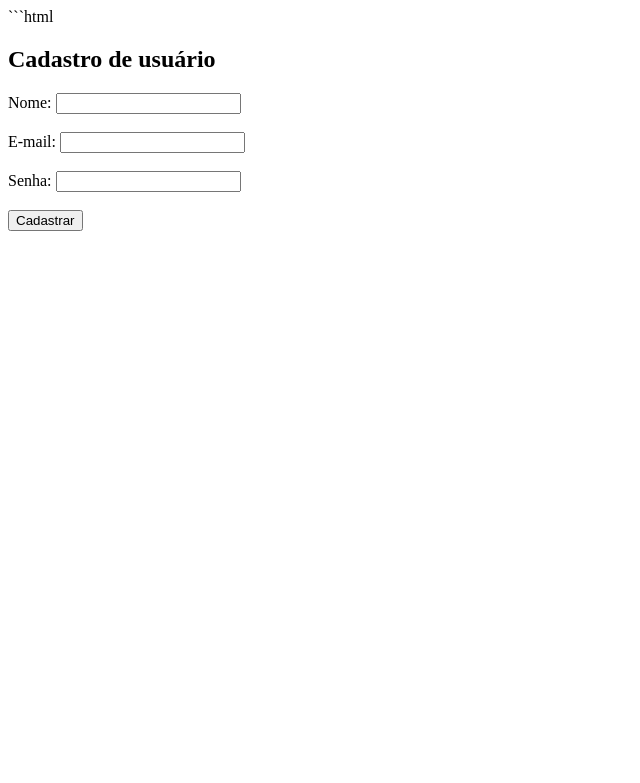
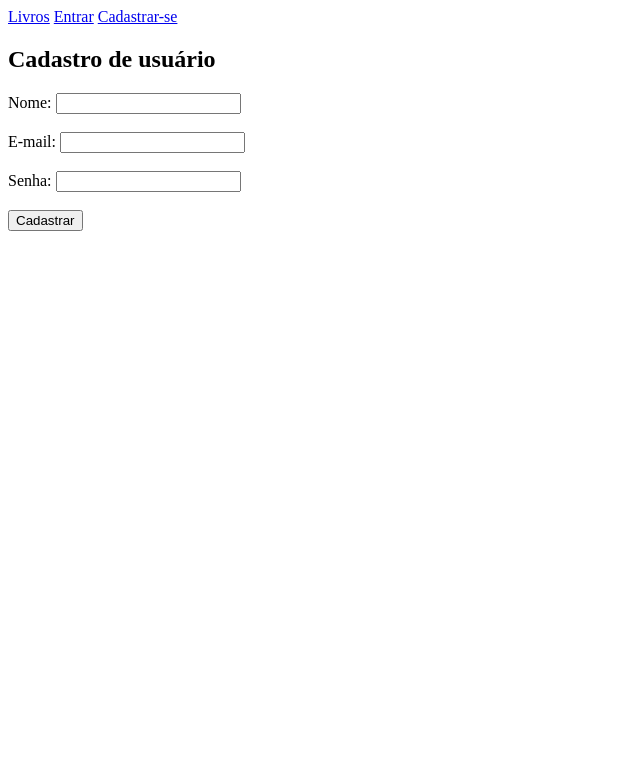
Before and after one commit to arthurm-barros/pratica_orientada_03, a Flask app: page /usuario/novo in a window 1280 px wide. Shown: the top 783 px of the page, without its empty margins (0-640 px from the left). Run offline with Flask 3, Linux system fonts and the light colour scheme.

Commit message:
fix: conserta e completa a autenticação.

````diff
--- a/core/app.py
+++ b/core/app.py
@@ -1,17 +1,17 @@
-from flask import Flask, redirect, render_template, request, url_for, flash
+from flask import Flask, redirect, render_template, request, url_for, flash, session
 from sqlalchemy import select
 
 from database import SessionLocal, criar_engine
-from models import Book, User
+from models import Book, User, buscar_usuario_por_email
 
 app = Flask(__name__)
 app.secret_key = '1aa0f4da-f708-4794-b4f6-cb001954b004'
 
 @app.route("/")
 def index():
-    session = criar_engine()[1]
-    usuarios = session.scalars(select(User)).all()
-    livros = session.scalars(select(Book)).all()
+    _session = criar_engine()[1]
+    usuarios = _session.scalars(select(User)).all()
+    livros = _session.scalars(select(Book)).all()
     return render_template('index.html')
 
 @app.route("/usuario/novo", methods=["POST","GET"])
@@ -23,34 +23,39 @@ def new_user():
 
         if not nome:
             flash('Digite um nome para se cadastrar', 'erro')
-            redirect(url_for('new_user'))
+            return redirect(url_for('new_user'))
         if not email:
             flash('Digite um email para se cadastrar', 'erro')
-            redirect(url_for('new_user'))
+            return redirect(url_for('new_user'))
         if not senha:
             flash('Digite uma senha para se cadastrar', 'erro')
-            redirect(url_for('new_user'))
+            return redirect(url_for('new_user'))
 
         session = criar_engine()[1]
 
-        usuario = session.scalars(select(User).where(User.nome==nome))
+        usuario = session.scalars(select(User).where(User.nome==nome)).first()
         if usuario:
             flash('Já existe um usuário com este nome', 'erro')
             return redirect(url_for('new_user'))
 
-        usuario = session.scalars(select(User).where(User.email==email))
+        usuario = session.scalars(select(User).where(User.email==email)).first()
         if usuario:
             flash('Já existe um usuário com este email', 'erro')
+            return redirect(url_for('new_user'))
 
-        usuario_novo = User(nome=nome, email=email)
+        usuario_novo = User(nome=nome, email=email, senha=senha)
         session.add(usuario_novo)
         session.commit()
 
         return redirect(url_for('login'))
-    return render_template('cadastro.html')
+    return render_template('user_form.html')
+
 
 @app.route("/livros/novo", methods=["POST","GET"])
 def new_book():
+    if 'usuario_nome' not in session:
+        return redirect(url_for('login'))
+
     if request.method == "POST":
         titulo = request.form.get("titulo")
         user_id = request.form.get("user_id")
@@ -73,20 +78,27 @@ def new_book():
         session.commit()
         return redirect(url_for("cadastro_livro"))
 
-    return render_template("book_form.html")
+    return render_template("book_form.html", usuario=session['usuario_nome'])
+
 
 @app.route("/livros/listar")
-def listar_livro():
-    session = criar_engine()[1]
-    livros = session.scalars(select(Book).order_by(Book.titulo)).all()
-    return render_template("index.html", livros=livros)
+def listar_livros():
+    if 'usuario_nome' not in session:
+        return redirect(url_for('login'))
+
+    _session = criar_engine()[1]
+    livros = _session.scalars(select(Book).order_by(Book.titulo)).all()
+    return render_template("livros.html", livros=livros, usuario=session['usuario_nome'])
 
 
 @app.route("/usuarios/listar")
 def listar_usuarios():
+    if 'usuario_nome' not in session:
+        return redirect(url_for('login'))
+
     session = criar_engine()[1]
     usuarios = session.scalars(select(User).order_by(User.nome)).all()
-    return render_template("index.html", usuarios=usuarios)
+    return render_template("index.html", usuarios=usuarios, usuario=session['usuario_nome'])
 
 
 @app.route('/login', methods=['GET', 'POST'])
@@ -103,3 +115,19 @@ def login():
     if not senha:
         flash('Insira sua senha para fazer login', 'erro')
         return redirect(url_for('login'))
+
+    usuario = buscar_usuario_por_email(email)
+    if not usuario:
+        flash('Nenhum usuário com estas credenciais foi encontrado', 'erro')
+        return redirect('login')
+
+    session['usuario_nome'] = usuario.nome
+    session['usuario_id'] = usuario.id
+
+    return redirect(url_for('index'))
+
+
+@app.route('/logout')
+def logout():
+    session.pop('usuario_nome')
+    session.pop('usuario_id')
--- a/core/models.py
+++ b/core/models.py
@@ -27,4 +27,5 @@ Base.metadata.create_all(bind=criar_engine()[0])
 
 def buscar_usuario_por_email(email: str):
     session = criar_engine()[1]
-    # usuario = session.scalars(select)
+    usuario = session.scalars(select(User).where(User.email == email)).first()
+    return usuario
--- a/core/templates/base.html
+++ b/core/templates/base.html
@@ -1,3 +1,11 @@
+<a href="{{ url_for('listar_livros') }}">Livros</a>
+{% if usuario %}
+    <a href="{{ url_for('logout') }}">Sair</a>
+{% else %}
+    <a href="{{ url_for('login') }}">Entrar</a>
+    <a href="{{ url_for('new_user') }}">Cadastrar-se</a>
+{% endif %}
+
 <title>
     {% block title %}
     {% endblock %}
--- a/core/templates/cadastro_livro.html
+++ b/core/templates/livro_form.html
@@ -1,4 +1,3 @@
-```html
 {% extends 'base.html' %}
 
 {% block title %}Cadastro de livro{% endblock %}
@@ -29,4 +28,3 @@
     </form>
 
 {% endblock %}
-```
--- a/core/templates/livros.html
+++ b/core/templates/livros.html
@@ -1,4 +1,3 @@
-```html
 {% extends 'base.html' %}
 
 {% block title %}
@@ -20,4 +19,3 @@
         {% endfor %}
     </section>
 {% endblock %}
-```
--- a/core/templates/cadastro.html
+++ b/core/templates/user_form.html
@@ -1,4 +1,3 @@
-```html
 {% extends 'base.html' %}
 
 {% block title %}Cadastro de usuário{% endblock %}
@@ -25,4 +24,3 @@
         <button type="submit">Cadastrar</button>
     </form>
 {% endblock %}
-```
````
Also changed, not shown: core/templates/index.html (+1 -7 lines), core/biblioteca.db.
